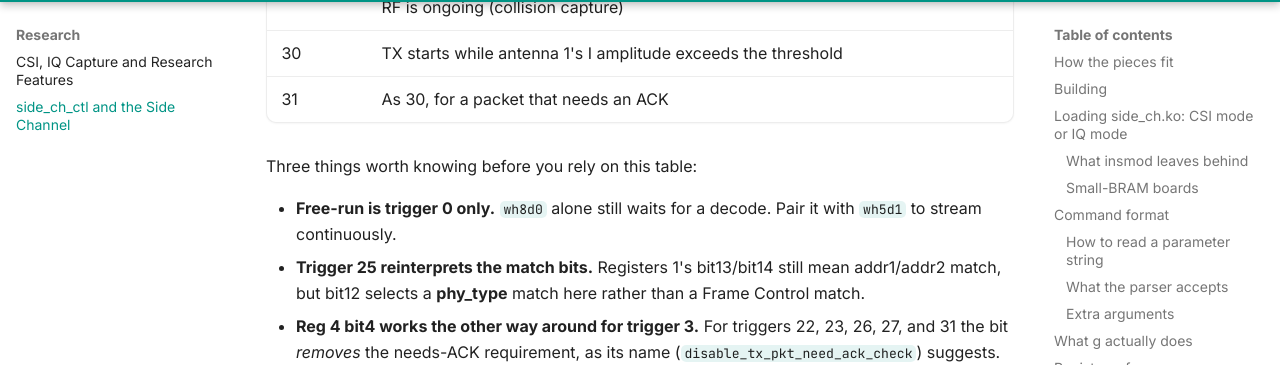
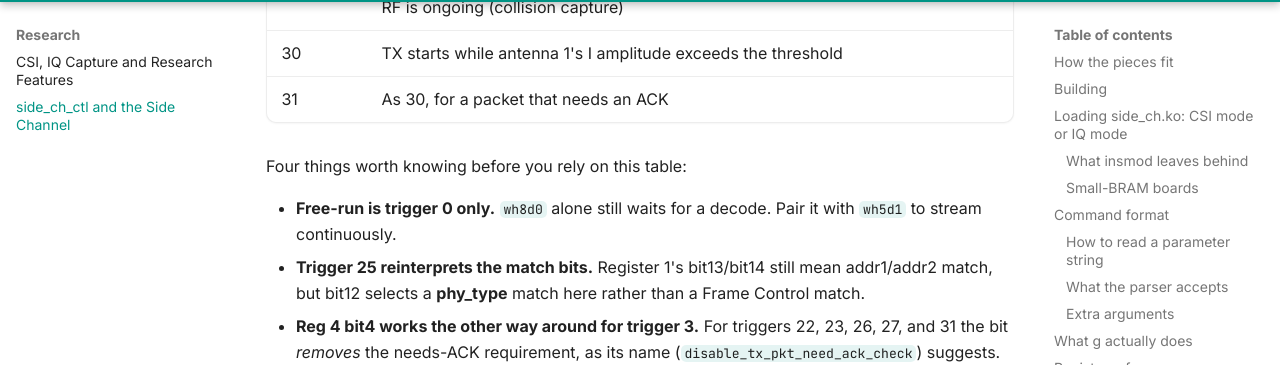
Before and after one commit to ThomasMontanoGames/OpenWifi-Wiki, an MkDocs documentation site: the page built from docs/side_ch_ctl-and-the-Side-Channel.md, in a window 1280 px wide and 900 px high, scrolled down 10278 px. Shown: the part 104-469 px from the top of the window. Built offline with MkDocs 1.6.1 and Material for MkDocs 9.7.7, drawn with Linux system fonts in a browser that asks for light colours; comment, search, counter and statistics services are not loaded.

```diff
--- a/docs/side_ch_ctl-and-the-Side-Channel.md
+++ b/docs/side_ch_ctl-and-the-Side-Channel.md
@@ -236,10 +236,10 @@ In IQ mode, register 8 picks the one condition that fires a capture. `./side_ch_
 | 30 | TX starts while antenna 1's I amplitude exceeds the threshold |
 | 31 | As 30, for a packet that needs an ACK |
 
-Three things worth knowing before you rely on this table:
+Four things worth knowing before you rely on this table:
 
 - **Free-run is trigger 0 only.** `wh8d0` alone still waits for a decode. Pair it with `wh5d1` to stream continuously.
-- **Trigger 25 reinterprets the match bits.** Registers 1's bit13/bit14 still mean addr1/addr2 match, but bit12 selects a **phy_type** match here rather than a Frame Control match.
+- **Trigger 25 reinterprets the match bits.** Register 1's bit13/bit14 still mean addr1/addr2 match, but bit12 selects a **phy_type** match here rather than a Frame Control match.
 - **Reg 4 bit4 works the other way around for trigger 3.** For triggers 22, 23, 26, 27, and 31 the bit *removes* the needs-ACK requirement, as its name (`disable_tx_pkt_need_ack_check`) suggests. Trigger 3 defaults to firing on *every* transmission, and setting the bit *adds* the requirement, narrowing the capture to packets that expect an ACK.
 - **Capturing your own signal off the air needs the receiver unmuted.** openwifi mutes the RX baseband during its own transmission, so a TX trigger with IQ source 0 (received IQ) records silence. Unmute it first: `./sdrctl dev sdr0 set reg xpu 1 1`.
 
```
Also changed, not shown: docs/Architecture.md (+1 -1 lines), docs/FAQ-and-Resources.md (+1 -1 lines), docs/Operating-Modes.md (+1 -1 lines), docs/Wi-Fi-4-and-Wi-Fi-6.md (+2 -2 lines).
